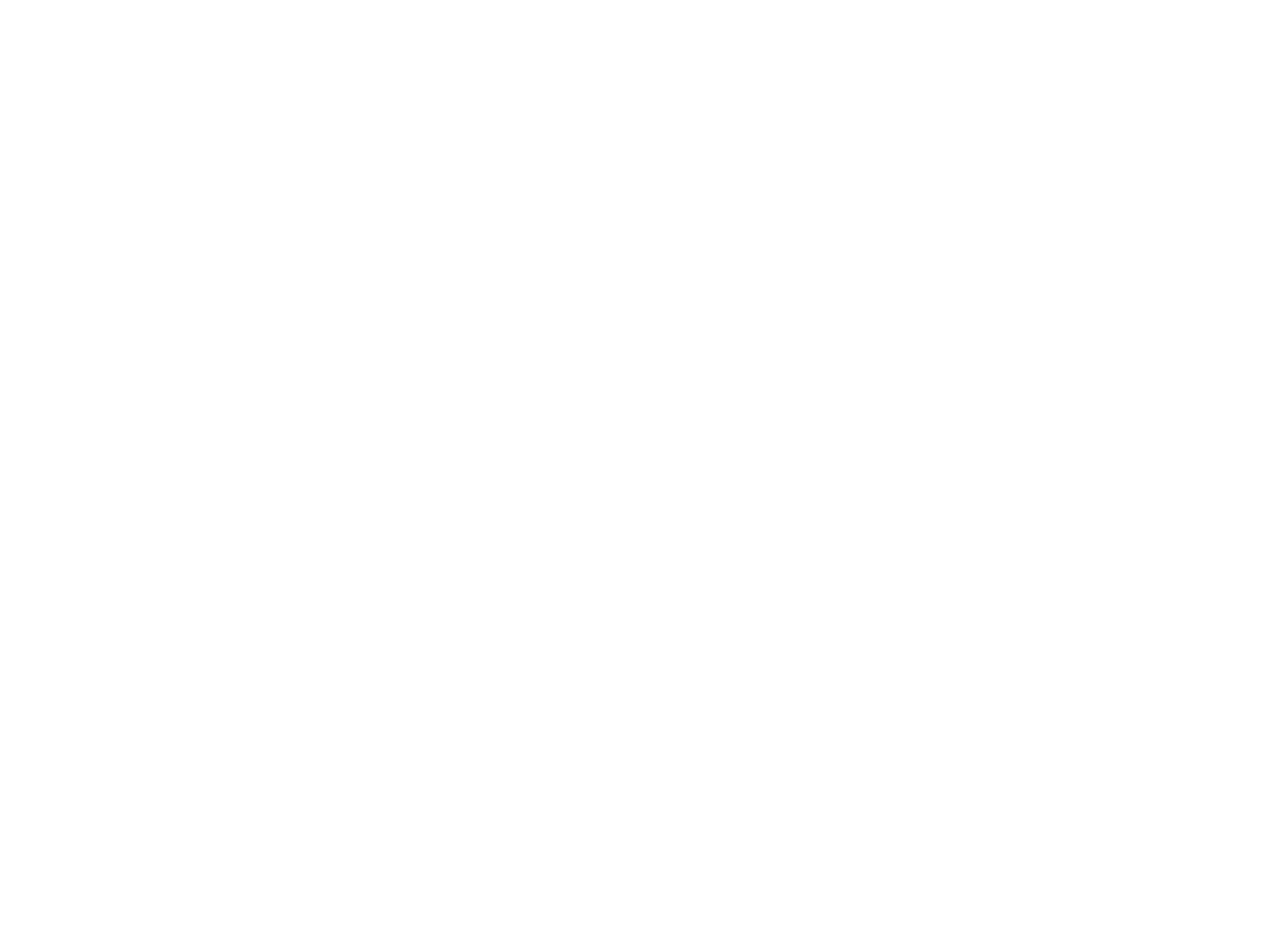
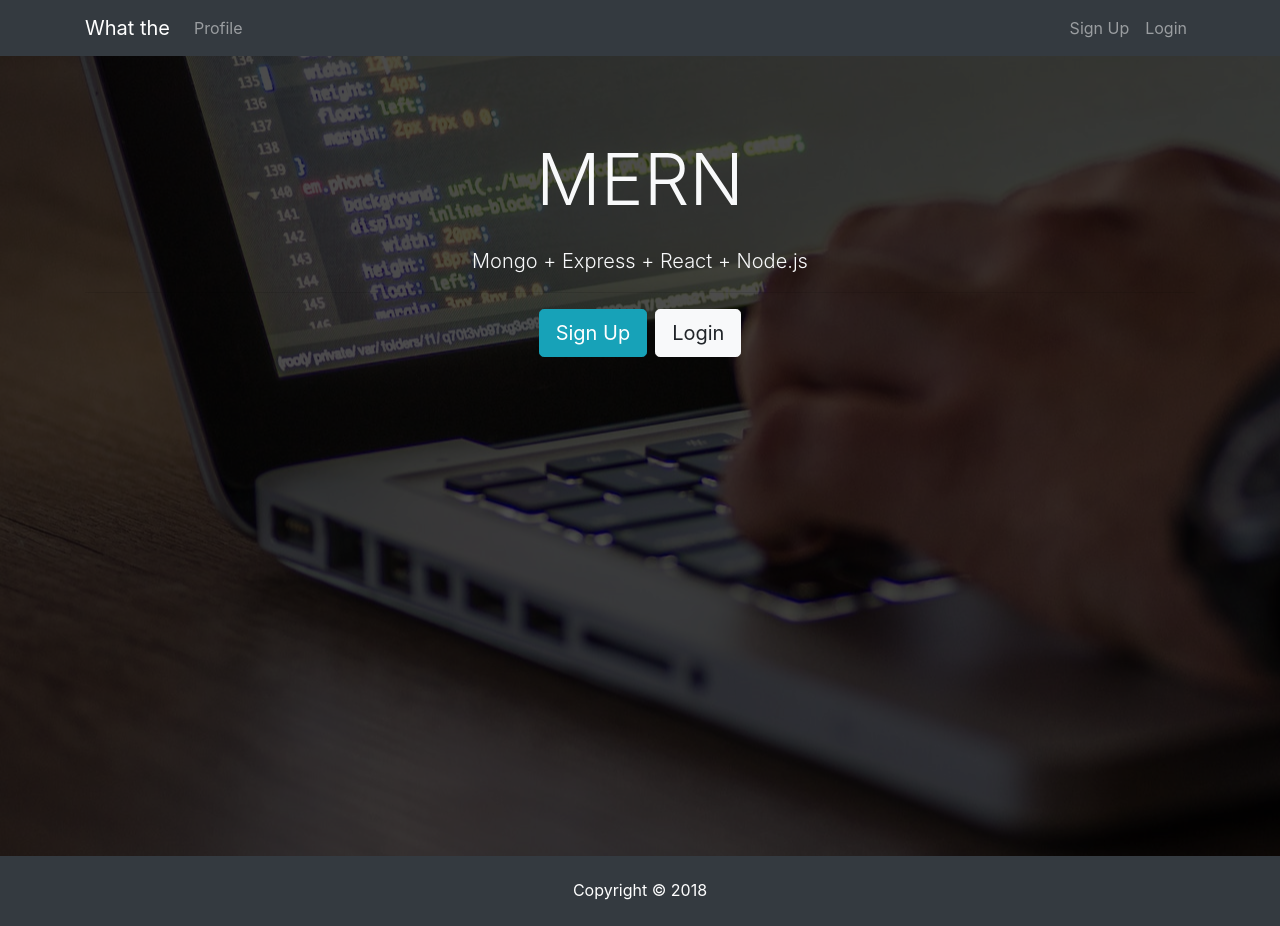
Before and after one commit to muguliebe/st-mern, a React (Create React App) app in the folder client/: page / in a window 1280 px wide. Before the commit the page ends 800 px from the top, so only its background shows below. Built offline with nearby package versions, Linux system fonts and the light colour scheme.

Commit message:
present layout

```diff
--- a/client/src/App.js
+++ b/client/src/App.js
@@ -1,10 +1,17 @@
 import React, { Component } from 'react';
 import './App.css';
+
+import Footer  from './components/layout/Footer';
+import Navbar  from './components/layout/Navbar';
+import Landing from './components/layout/Landing';
 
 class App extends Component {
   render() {
     return (
       <div className="App">
+        <Navbar />
+        <Landing />
+        <Footer />
       </div>
     );
   }
```
